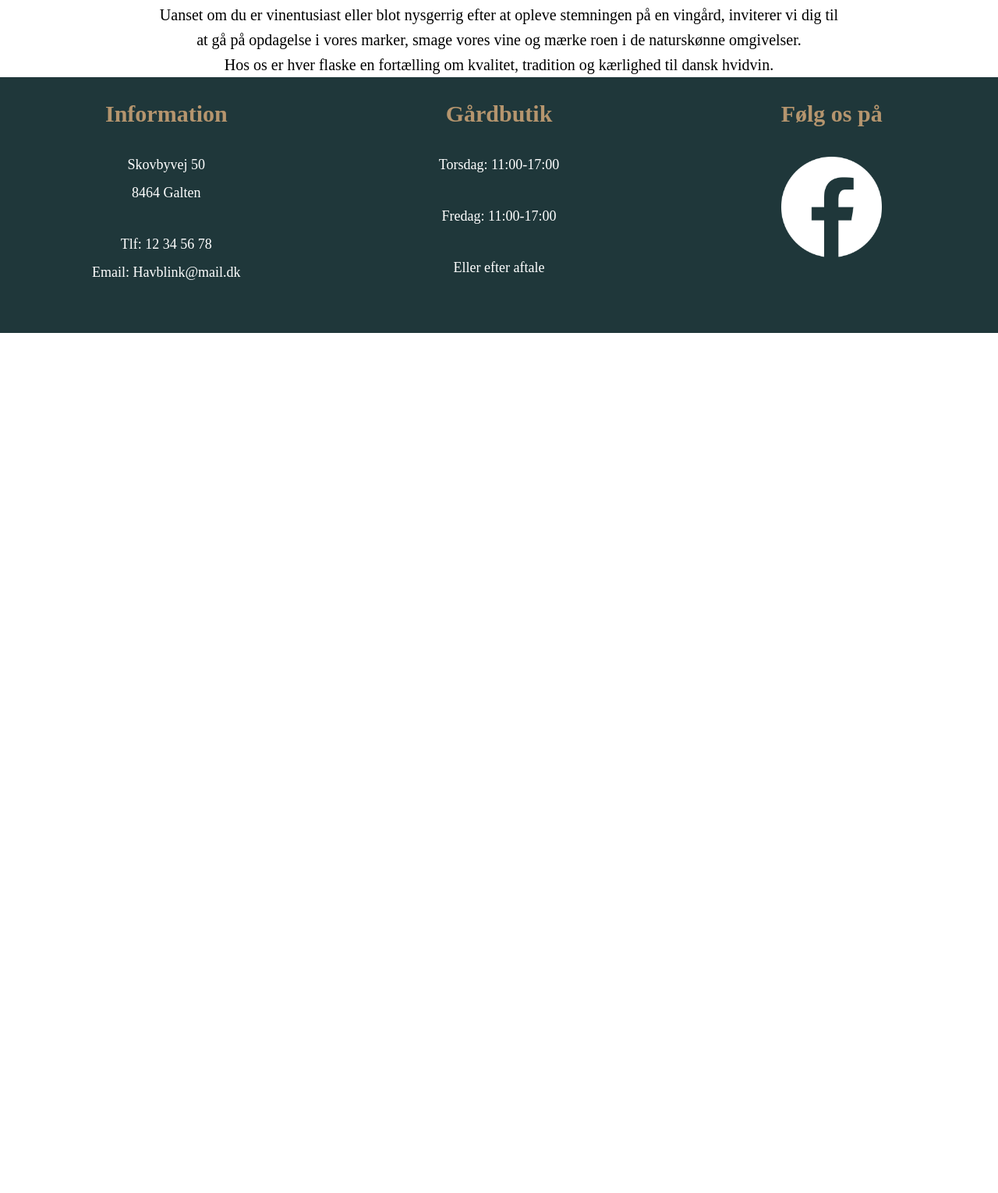
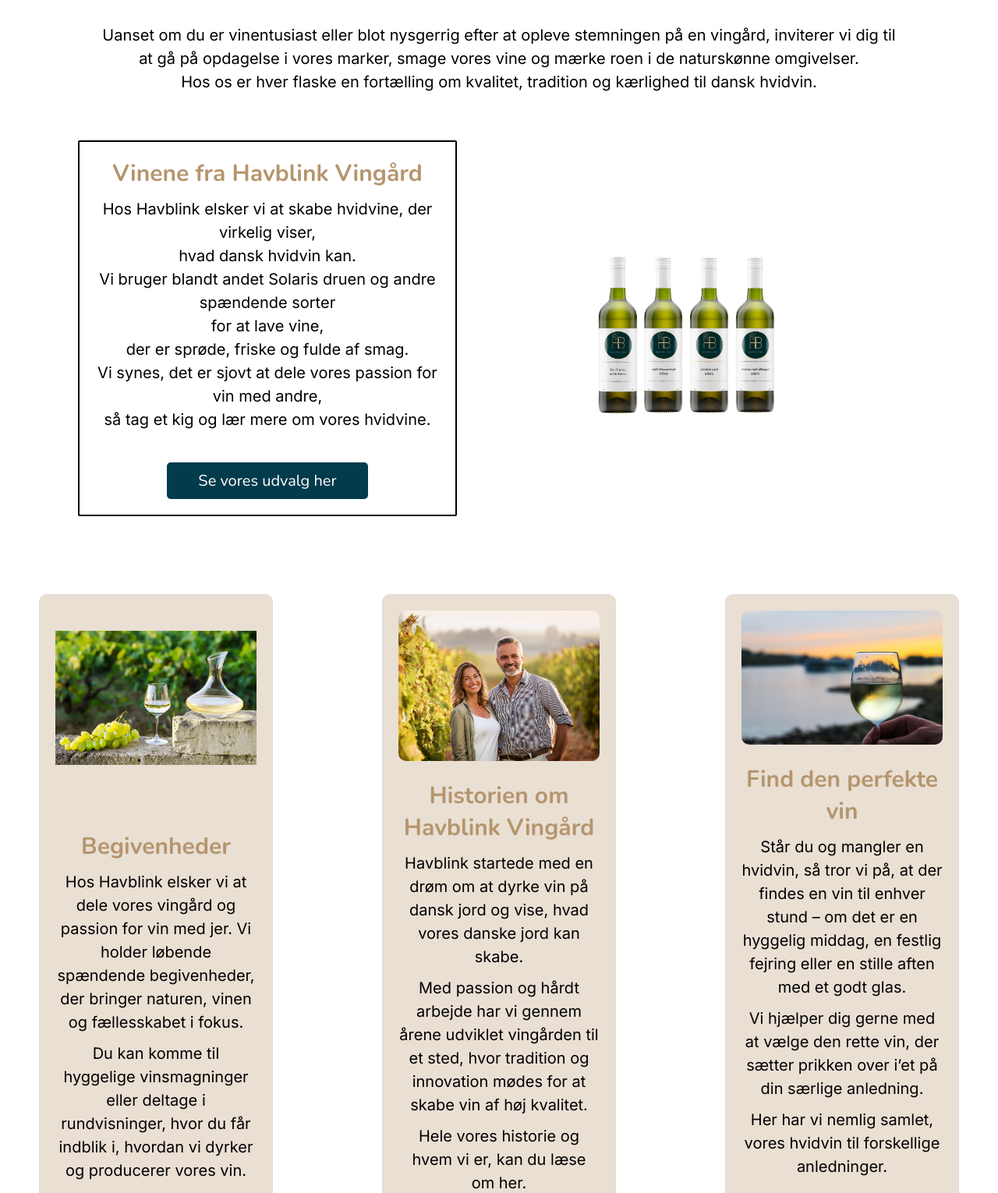
Before and after one commit to Laurak2106/havblink-eksamen, a plain HTML site: page index.html in a window 1280 px wide. Shown: the part 1270-2800 px from the top of the page at 78% size. Before the commit the page ends 1697 px from the top, so only its background shows below. Drawn offline with nearby package versions, Linux system fonts and the light colour scheme.

Commit message:
Font og forside

```diff
--- a/css/headerfooter.css
+++ b/css/headerfooter.css
@@ -88,36 +88,34 @@ header ul li ul li a:hover {
     height: auto;
     width: 300px;
     z-index: 1000;
-
 }
 
-footer {
+.footer {
+    display: flex;
+    justify-content: space-around;
+    align-items: flex-start;
     background-color: #1F373A;
-    padding: 30px 0;
-    font-size: 16px;
-    text-align: center;
+    color: #fff;
+    padding: 30px 40px;
+    flex-wrap: nowrap;
+    gap: 20px;
 }
-
-.footer-container {
-    display: flex;
-    width: 100%;
-    margin: 0 auto;
-}
-
 .footer-section {
     flex: 1;
-    margin: 0 20px;
+    text-align: center;
+    min-width: 200px; /* Minimum bredde for hver sektion */
+    margin: 0 10px;
 }
 
 .footer-section h3 {
     color: #B5956E;
-    margin-bottom: 15px;
-    font-size: 30px;
+    margin-bottom: 10px;
+    font-size: 24px;
 }
 
 .footer-section p {
-    margin: 30px 0;
-    line-height: 2;
+    margin: 10px 0;
+    line-height:1.5;
     font-size: 18px;
     color: #fff;
     text-align: center;
@@ -126,4 +124,12 @@ footer {
     width: 40%;
     height: auto;
     margin-top: 10px;
-  }
+}
+.footer-section a {
+    color: #fff;
+    text-decoration: none;
+}
+
+.footer-section a:hover {
+    text-decoration: underline;
+}
--- a/css/index.css
+++ b/css/index.css
@@ -2,7 +2,6 @@
 html, body {
     margin: 0;
     padding: 0;
-
   }
 
   header {
@@ -36,7 +35,6 @@ html, body {
     font-weight: bold; /* Gør teksten fed */
     font-size: 60px; /* Tekstens størrelse */
     text-align: center; /* Centrerer teksten */
-
 }
 
   /* velkomst */
@@ -46,11 +44,136 @@ html, body {
   }
   .velkomst h1{
     text-align: center;
-    font-size: 60px;
     color: #B5956E;
     margin-bottom: 30px;
+    font-family: "Nunito", sans-serif;
+    font-weight: 400;
+    font-size: 60px;
   }
   .velkomst p{
     font-size: 20px;
-    line-height: 1.6;
+    line-height: 1.5;
+    font-family: "Inter", sans-serif;
+    font-weight: 400;
+    color: #000000;
   }
+  .text-overlay {
+    font-size: 60px;
+    text-align: center;
+    font-family: "Nunito", sans-serif;
+}
+
+  h1, h3 {
+    color: #B5956E;
+    text-align: center;
+}
+
+h3 {
+    font-size: 30px;
+    font-family: "Nunito", sans-serif;
+}
+
+p {
+    margin: 10px 0;
+    text-align: center;
+    font-family: "Inter", sans-serif;
+    font-size: 20px;
+}
+
+header {
+    text-align: center;
+    padding: 50px 20px;
+}
+
+.about {
+    display: flex;
+    justify-content: space-between;
+    align-items: center;
+    padding: 50px 100px;
+    gap: 50px;
+}
+
+.about-text {
+    flex: 1;
+    max-width: 45%;
+    text-align: center;
+    border: 2px solid #000000;
+    border-radius: 2px;
+    padding: 20px;
+}
+.about p {
+    line-height: 1.5;
+    margin-bottom: 20px;
+}
+
+.about-images {
+    display: flex;
+    justify-content: center;
+    flex: 1;
+    gap: 20px;
+}
+
+.about-images img {
+    width: 100%;
+    height: auto;
+}
+
+button {
+    display: inline-flex;
+    justify-content: center;
+    align-items: center;
+    background-color: #013B4C;
+    color: #fff;
+    border: none;
+    padding: 10px 40px;
+    cursor: pointer;
+    font-size: 16px;
+    border-radius: 5px;
+    padding: 10px 40px;
+    margin-top: 20px;
+    text-align: center;
+    font-family: "Nunito", sans-serif;
+    font-weight: 400;
+    font-size: 20px;
+}
+
+button:hover {
+    background-color: #B5956E;
+}
+
+.cards {
+    display: flex;
+    justify-content: space-between;
+    gap: 20px;
+    flex-wrap: wrap;
+    padding: 50px;
+}
+.cards p {
+    line-height: 1.5;
+}
+
+.card {
+    flex: 1 1 calc(33.333% - 20px);
+    max-width: 300px; /* Maximum width of 300px */
+    background-color:#B5956E4D;
+    border: 1px solid #ddd;
+    border-radius: 10px;
+    padding: 20px;
+    text-align: center;
+    flex: 1;
+}
+
+.card img {
+    width: 100%;
+    height: auto;
+    object-fit: cover;
+    border-radius: 10px;
+}
+
+.card h3 {
+    margin: 20px 0 10px;
+}
+
+.card button {
+    margin-top: 20px;
+}
--- a/index.html
+++ b/index.html
@@ -8,6 +8,7 @@
     <link rel="stylesheet" href="css/index.css">
     <link rel="icon" href="img/logoet.svg" type="image/x-icon">
     <link href="https://cdnjs.cloudflare.com/ajax/libs/font-awesome/6.0.0/css/all.min.css" rel="stylesheet">
+    <link href="https://fonts.googleapis.com/css2?family=Inter:ital,opsz,wght@0,14..32,100..900;1,14..32,100..900&family=Nunito:ital,wght@0,200..1000;1,200..1000&display=swap" rel="stylesheet">
 <body>
     <header>
         <a href="index.html"><img id="logo" src="img/logoet.svg" alt="Havblink Logo"></a>
@@ -58,26 +59,65 @@
         <br> Hos os er hver flaske en fortælling om kvalitet, tradition og kærlighed til dansk hvidvin.
        </p>
     </section>
-
+    <section class="about">
+      <div class="about-text">
+          <h3>Vinene fra Havblink Vingård</h3>
+          <p>Hos Havblink elsker vi at skabe hvidvine, der virkelig viser, <br> hvad dansk hvidvin kan. <br>
+            Vi bruger blandt andet Solaris druen og  andre spændende sorter <br> for at lave vine, <br> der er sprøde, friske og fulde af smag. <br>
+            Vi synes, det er sjovt at dele vores passion for vin med andre, <br> så tag et kig og lær mere om vores hvidvine.
+          </p>
+          <button>Se vores udvalg her</button>
+      </div>
+      <div class="about-images">
+          <img src="img/vinflasker.jpg" alt="Vinflakser">
+      </div>
+    </section>
+    <section class="cards">
+      <div class="card">
+          <img src="img/aaroversigt.png" alt="Begivenheder">
+          <h3>Begivenheder</h3>
+          <p>Hos Havblink elsker vi at dele vores vingård og passion for vin med jer. Vi holder løbende spændende begivenheder, der bringer naturen, vinen og fællesskabet i fokus.</p>
+          <p>Du kan komme til hyggelige vinsmagninger eller deltage i rundvisninger, hvor du får indblik i, hvordan vi dyrker og producerer vores vin.</p>
+          <p>Alt dette kan du læse mere om her.</p>
+          <button>Læs mere</button>
+      </div>
+      <div class="card">
+          <img src="img/par.jpg" alt="Historien om Havblink Vingård">
+          <h3>Historien om Havblink Vingård</h3>
+          <p>Havblink startede med en drøm om at dyrke vin på dansk jord og vise, hvad vores danske jord kan skabe.</p>
+          <p>Med passion og hårdt arbejde har vi gennem årene udviklet vingården til et sted, hvor tradition og innovation mødes for at skabe vin af høj kvalitet.</p>
+          <p>Hele vores historie og hvem vi er, kan du læse om her. </p>
+          <button>Læs mere</button>
+      </div>
+      <div class="card">
+          <img src="img/findvin.jpg" alt="Find den perfekte vin">
+          <h3>Find den perfekte vin</h3>
+          <p>Står du og mangler en hvidvin, så tror vi på, at der findes en vin til enhver stund – om det er en hyggelig middag, en festlig fejring eller en stille aften med et godt glas.</p>
+          <p>Vi hjælper dig gerne med at vælge den rette vin, der  sætter prikken over i’et på din særlige anledning.</p>
+          <p>Her har vi nemlig samlet, vores hvidvin til forskellige anledninger. </p>
+          <button>Læs mere</button>
+      </div>
+    </section>
     </main>
-    <footer class="footer-container">
+    <footer class="footer">
       <div class="footer-section">
           <h3>Information</h3>
-              <p>Skovbyvej 50 <br>8464 Galten</p>
-              <p>Tlf: 12 34 56 78<br>Email: Havblink@mail.dk</p>
+          <p>Skovbyvej 50<br>8464 Galten</p>
+          <p>Tlf: 12 34 56 78</p>
+          <p>Email: <a href="mailto:Havblink@mail.dk">Havblink@mail.dk</a></p>
       </div>
-
       <div class="footer-section">
           <h3>Gårdbutik</h3>
-                <p> Torsdag: 11:00-17:00</p>
-                <p> Fredag: 11:00-17:00</p>
-                <p> Eller efter aftale</p>
+          <p>Torsdag: 11:00 – 17:00</p>
+          <p>Fredag: 11:00 – 17:00</p>
+          <p>Eller efter aftale</p>
       </div>
-
       <div class="footer-section">
           <h3>Følg os på</h3>
           <div class="fb-icon">
+              <a href="https://facebook.com">
                   <img src="img/facebook.png" alt="Facebook">
+              </a>
           </div>
       </div>
   </footer>
```
Also changed, not shown: css/hvidvine.css (+13 -7 lines), findvin.html (+5 -5 lines), historie.html (+5 -5 lines), hvidvine.html (+5 -5 lines), img/aaroversigt.png (added), img/findvin.jpg (added), img/par.jpg (added), img/vinflasker.jpg (added), 3 other files. Lines whose indentation alone changed are shown as unchanged.
